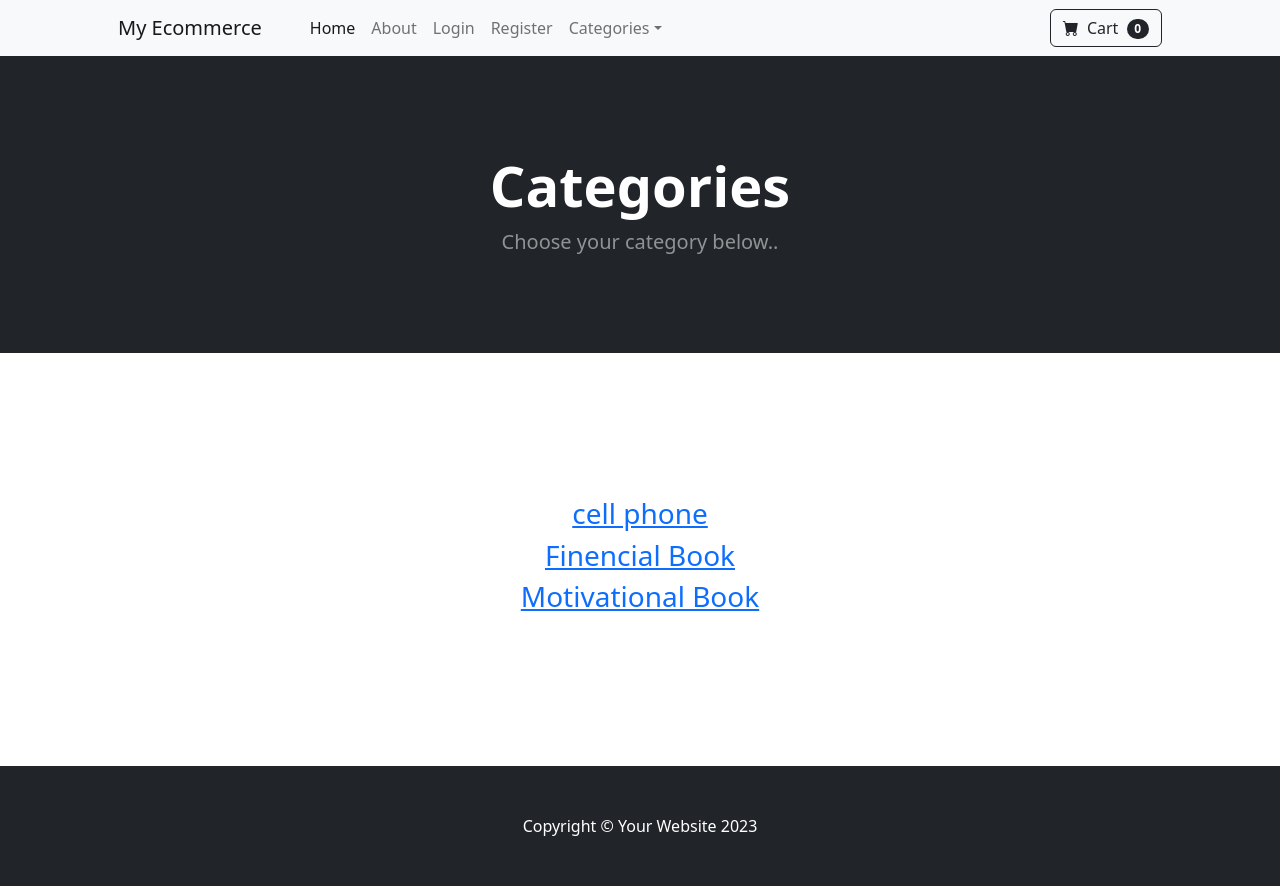
After one commit to miteshtiwary123/Ecommerce_django, a Django app: page /category_summary/ in a window 1280 px wide. The commit adds this page. Run offline with Django 4.2, Linux system fonts and the light colour scheme; data comes from the database, SQL or seed files in the repository; both versions use the stored data as it was after the commit; some libraries are stand-ins or nearby versions.

Commit message:
category summary and cart total added

```diff
--- a/cart/cart.py
+++ b/cart/cart.py
@@ -27,6 +27,25 @@ class Cart():
             self.cart[product_id] = int(product_qty)
 
         self.session.modified = True
+
+    def cart_total(self):
+        """Get the totla of the cart"""
+        product_ids = self.cart.keys()
+        products = Product.objects.filter(id__in=product_ids)
+        quantities = self.cart
+        total = 0
+
+        for key, value in quantities.items():
+            key = int(key)
+            for product in products:
+                if product.id == key:
+                    if product.is_sale:
+                        total = total + (product.sale_price * value)
+                    else:
+                        total = total + (product.price * value)
+        return total
+
+
 
     def __len__(self):
         return len(self.cart)
--- a/cart/templates/cart_summary.html
+++ b/cart/templates/cart_summary.html
@@ -67,8 +67,9 @@
                     </div>
                 </div>
                 </div>
-            </div> <br />
+            </div>
         {% endfor %}
+        <h3>Total: ${{totals}}</h3><br /><br />
         {% else %}
         There's Nothing In Your Cart....
         <br /><br /><br /><br />
--- a/cart/urls.py
+++ b/cart/urls.py
@@ -1,3 +1,4 @@
+"""URL files"""
 from django.urls import path
 from . import views
 
--- a/cart/views.py
+++ b/cart/views.py
@@ -12,9 +12,11 @@ def cart_summary(request):
     cart = Cart(request)
     cart_products = cart.get_prods
     quantities = cart.get_quants
+    totals = cart.cart_total()
     return render(request, "cart_summary.html",
                   {"cart_products":cart_products,
-                   "quantities":quantities})
+                   "quantities":quantities,
+                   "totals":totals})
 
 def cart_add(request):
     """Function for adding the items in cart"""
--- a/ecom/urls.py
+++ b/ecom/urls.py
@@ -1,8 +1,9 @@
-
+"""Url files"""
 from django.contrib import admin
 from django.urls import path, include
+from django.conf.urls.static import static
 from . import settings
-from django.conf.urls.static import static
+
 
 urlpatterns = [
     path('admin/', admin.site.urls),
--- /dev/null
+++ b/store/templates/category_summary.html
@@ -0,0 +1,32 @@
+{% extends "base.html" %}
+
+{% block content %}
+<!-- Header-->
+<header class="bg-dark py-5">
+    <div class="container px-4 px-lg-5 my-5">
+        <div class="text-center text-white">
+            <h1 class="display-4 fw-bolder">Categories</h1>
+            <p class="lead fw-normal text-white-50 mb-0">Choose your category below..</p>
+        </div>
+    </div>
+</header>
+<div class="container">
+    <div class="row">
+        <center>
+            <div class="col-8">
+                <br /><br />
+                <br /><br />
+                <br /><br />
+                {% for category in categories %}
+                   <h3><a href="{% url 'category' category %}"> {{category}}</a> </h3>
+                {% endfor %}
+                <br /><br />
+                <br /><br />
+                <br /><br />
+            </div>
+        </center>
+    </div>
+</div>
+
+
+{% endblock content %}
--- a/store/templates/navbar.html
+++ b/store/templates/navbar.html
@@ -18,7 +18,7 @@
                 <li class="nav-item dropdown">
                     <a class="nav-link dropdown-toggle" id="navbarDropdown" href="#" role="button" data-bs-toggle="dropdown" aria-expanded="false">Categories</a>
                     <ul class="dropdown-menu" aria-labelledby="navbarDropdown">
-                        <li><a class="dropdown-item" href="{% url 'home' %}">All Products</a></li>
+                        <li><a class="dropdown-item" href="{% url 'category_summary' %}">All Products</a></li>
                         <li><hr class="dropdown-divider" /></li>
                         <li><a class="dropdown-item" href="{% url 'category' 'Motivational-Book' %}">Motivational Books</a></li>
                         <li><a class="dropdown-item" href="{% url 'category' 'Finencial-Book' %}">Financial Books</a></li>
--- a/store/urls.py
+++ b/store/urls.py
@@ -1,3 +1,4 @@
+"""URL files"""
 from django.urls import path
 from . import views
 
@@ -9,4 +10,5 @@ urlpatterns = [
     path('register/', views.register_user, name="register"),
     path('products/<int:pk>', views.product, name="product"),
     path('category/<str:foo>', views.category, name="category"),
+    path('category_summary/', views.category_summary, name="category_summary"),
 ]
--- a/store/views.py
+++ b/store/views.py
@@ -1,13 +1,22 @@
+"""Views file for store"""
 from django.shortcuts import render, redirect
-from .models import Product, Category
+from django.contrib import messages
 from django.contrib.auth import authenticate, login, logout
-from django.contrib import messages
 from django.contrib.auth.models import User
 from django.contrib.auth.forms import UserCreationForm
+from django import forms
+from .models import Product, Category
 from .forms import SignUpForm
-from django import forms
+
+
+def category_summary(request):
+    """All category function"""
+    categories = Category.objects.all()
+    return render(request, 'category_summary.html', {"categories":categories})
+
 
 def category(request, foo):
+    """Category function"""
     foo = foo.replace('-', ' ')
     try:
         category = Category.objects.get(name=foo)
```
Also changed, not shown: db.sqlite3.
